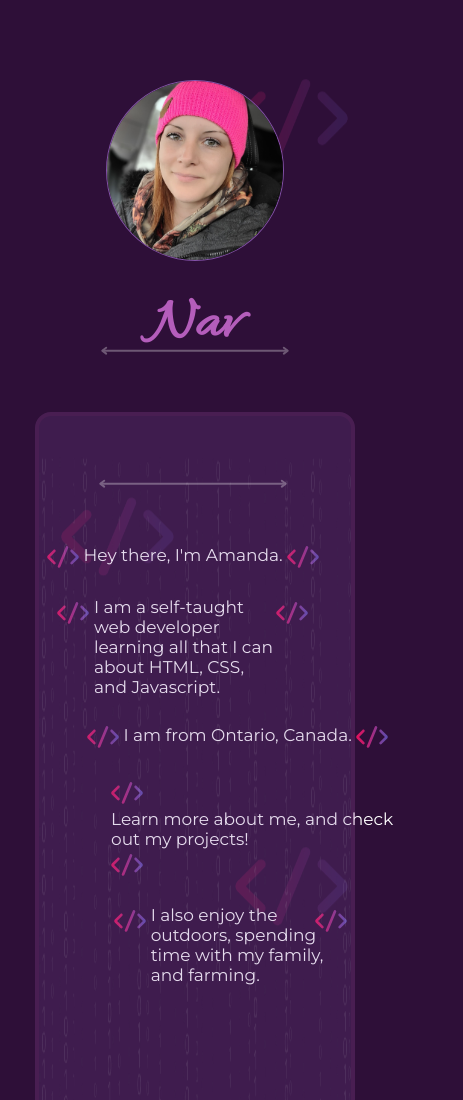
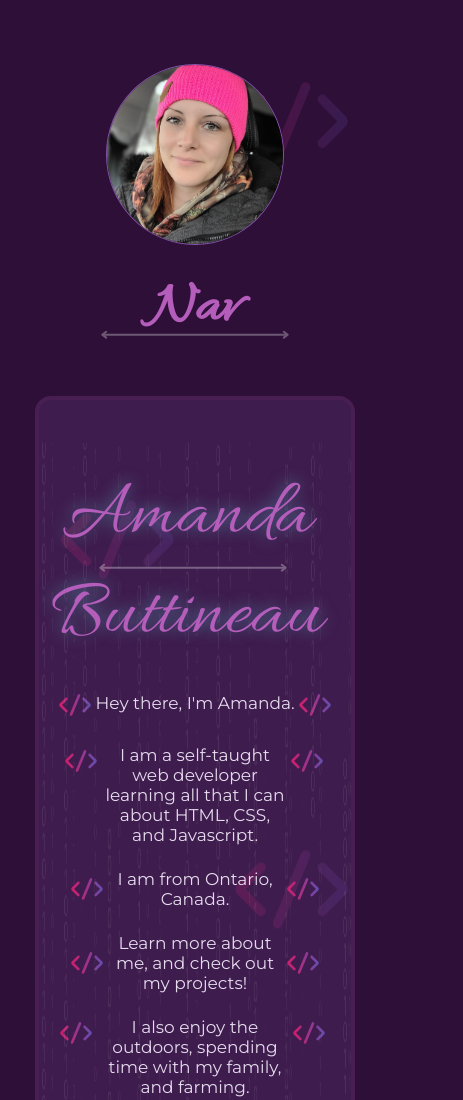
Before and after one commit to ab1820/My-Portfolio-Website, a plain HTML site: page index.html in a window 390 px wide. Shown: the top 1100 px of the page, 463 px wide, since content can reach past the window. Drawn offline with Linux system fonts and the light colour scheme.

Commit message:
small screen DONE

```diff
--- a/CSS/media.css
+++ b/CSS/media.css
@@ -3,7 +3,7 @@
 @media only screen and (min-width: 320px) and (max-width: 800px) {
 
   .my-image {
-    margin-top: 5rem;
+    margin-top: 4rem;
   }
 
   body {
@@ -40,6 +40,10 @@
   .main-content-arrow-1 {
     margin-top: -159rem;
     margin-left: -0.3rem;
+  }
+
+  .main-content-arrow-2 {
+    display: none;
   }
 
   .nav1 {
@@ -92,6 +96,7 @@
     text-shadow: 3px 3px 5px var(--link-color);
   }
 
+  /* PARAGRAPHS */
   .first,
   .second,
   .third,
@@ -99,16 +104,54 @@
   .fifth {
     min-width: 80vw;
     max-width: 80vw;
-    text-align: left;
+    text-align: center;
+  }
+
+  .first {
+    padding-top: 4rem;
+    margin-left: -1rem;
+  }
+
+  .second {
+    margin-left: -3rem;
+  }
+
+  div.second p {
+    padding-right: 0.5rem;
+  }
+
+  .third {
+    margin-left: -6rem;
+  }
+
+  div.third p {
+    width: 11rem;
+    vertical-align: middle;
+  }
+
+  div.fourth p {
+    width: 11rem;
+    vertical-align: middle;
+  }
+
+  .fourth {
+    margin-left: -9rem;
+  }
+
+  .fifth {
+    margin-left: -12rem;
+  }
+
+  div.fifth p {
+    padding-right: 2rem;
   }
 
   .skills {
     display: flex;
     flex-wrap: wrap;
-    min-width: 60vw;
+    min-width: 80vw;
     max-width: 90vw;
     align-items: center;
-    padding-top: 4rem;
   }
 
   .html,
```
